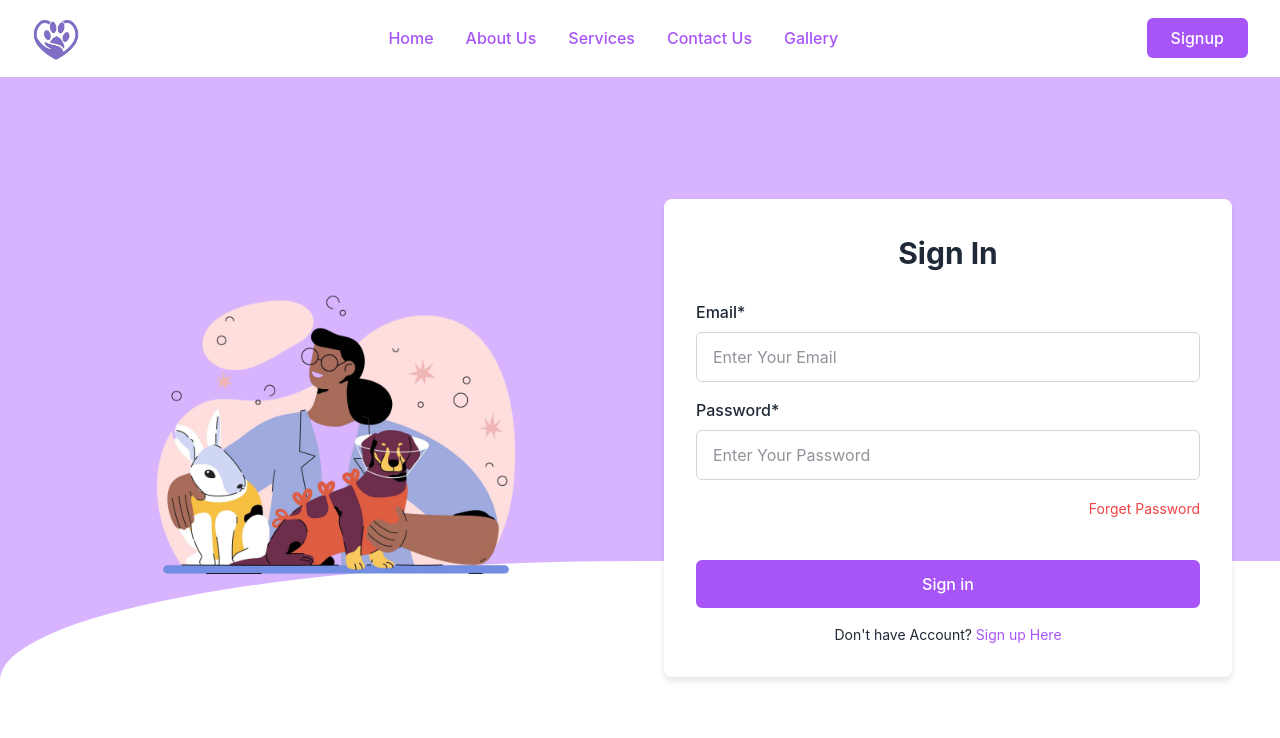
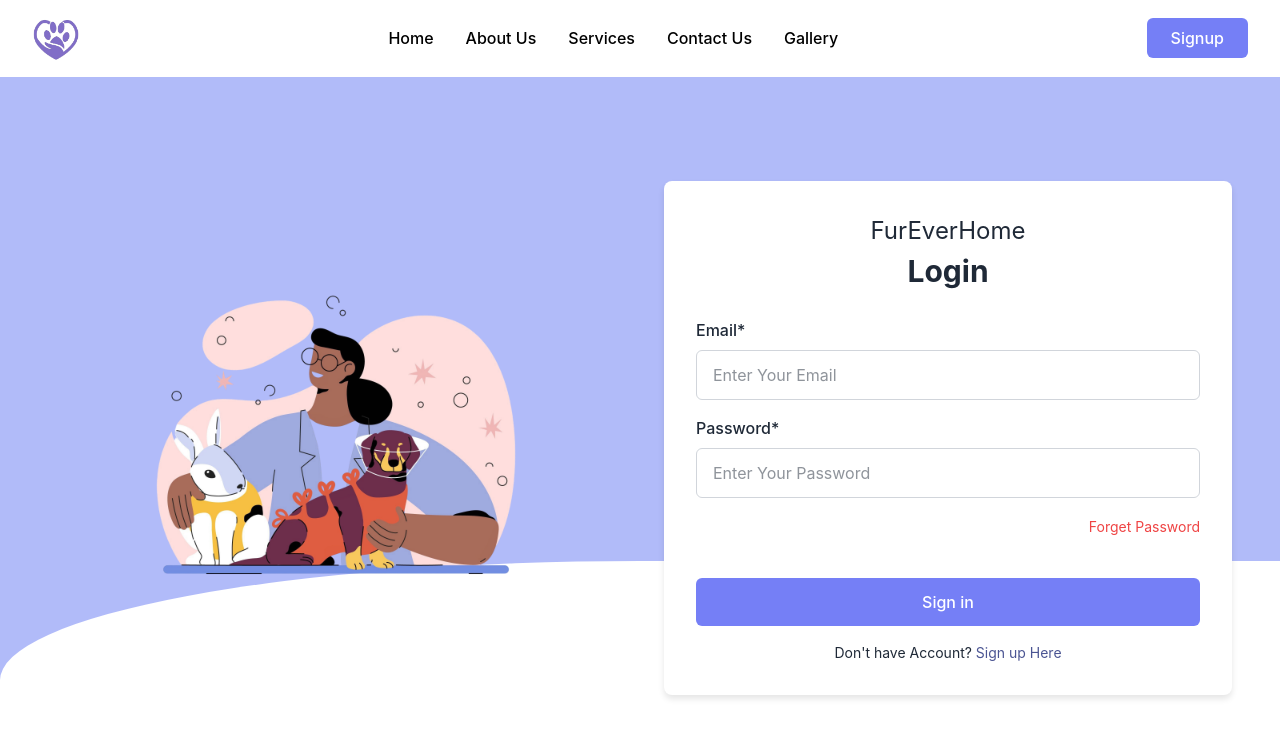
Before and after one commit to SonuThapaMagar/furEverHome, a React (Vite) app in the folder frontend/: page / in a window 1280 px wide. Shown: the top 738 px of the page. Built offline with nearby package versions, Linux system fonts and the light colour scheme.

Commit message:
Color code changed

```diff
--- a/frontend/src/pages/auth/login.jsx
+++ b/frontend/src/pages/auth/login.jsx
@@ -1,7 +1,7 @@
-import { Link } from "react-router-dom"
-import Navbar from "../../components/Navbar"
-import "../../styles/login.css"
-import img from  "../../images/login.png"
+import { Link } from "react-router-dom";
+import Navbar from "../../components/Navbar";
+import "../../styles/login.css";
+import img from "../../images/login.png";
 
 function Login() {
   return (
@@ -10,21 +10,36 @@ function Login() {
 
       <main className="main-content">
         <div className="illustration-container">
-          <img src={img} alt="Pet care illustration" className="pet-illustration" />
+          <img
+            src={img}
+            alt="Pet care illustration"
+            className="pet-illustration"
+          />
         </div>
 
         <div className="form-container">
           <div className="form-card">
-            <h2 className="form-title">Sign In</h2>
+            <h4 className="title">FurEverHome</h4>
+            <h2 className="form-title">Login</h2>
             <form className="login-form">
               <div className="form-group">
                 <label htmlFor="email">Email*</label>
-                <input type="email" id="email" placeholder="Enter Your Email" required />
+                <input
+                  type="email"
+                  id="email"
+                  placeholder="Enter Your Email"
+                  required
+                />
               </div>
 
               <div className="form-group">
                 <label htmlFor="password">Password*</label>
-                <input type="password" id="password" placeholder="Enter Your Password" required />
+                <input
+                  type="password"
+                  id="password"
+                  placeholder="Enter Your Password"
+                  required
+                />
               </div>
 
               <div className="forgot-password">
@@ -48,7 +63,7 @@ function Login() {
         </div>
       </main>
     </div>
-  )
+  );
 }
 
-export default Login
+export default Login;
--- a/frontend/src/styles/global.css
+++ b/frontend/src/styles/global.css
@@ -8,10 +8,10 @@
   }
 
   :root {
-    --primary-color: #a855f7;
-    --primary-light: #d8b4fe;
+    --primary-color: #4b5593;
+    --primary-light: #b1bbf9;
     --primary-lighter: #e9d5ff;
-    --primary-dark: #9333ea;
+    --primary-dark: #7d8ff5;
     --white: #ffffff;
     --black: #000000;
     --gray-100: #f3f4f6;
--- a/frontend/src/styles/login.css
+++ b/frontend/src/styles/login.css
@@ -23,6 +23,12 @@
     border-radius: 0.5rem;
     box-shadow: 0 4px 6px rgba(0, 0, 0, 0.1);
     padding: 2rem;
+  }
+  .title{
+     font-size: 1.5rem;
+    font-weight: 400;
+    text-align: center;
+    margin-bottom: 0rem;
   }
 
   .form-title {
--- a/frontend/src/styles/navbar.css
+++ b/frontend/src/styles/navbar.css
@@ -17,7 +17,7 @@
 
 .nav-link {
   margin: 0 1rem;
-    color: var(--primary-color);
+  color: black;
   font-weight: 500;
   transition: color 0.2s ease;
 }
@@ -27,7 +27,7 @@
 }
 
 .signup-button {
-    background-color: var(--primary-color);
+  background-color: #757FF6;
   color: var(--white);
   padding: 0.5rem 1.5rem;
   border-radius: 0.375rem;
--- a/frontend/src/styles/signup.css
+++ b/frontend/src/styles/signup.css
@@ -65,7 +65,7 @@
 
   .submit-button {
     width: 100%;
-    background-color: var(--primary-color);
+    background-color: #757FF6;
     color: var(--white);
     padding: 0.75rem 1rem;
     border-radius: 0.375rem;
```
Also changed, not shown: frontend/src/index.jsx (renamed from frontend/src/index.js). Lines whose indentation alone changed are shown as unchanged.
